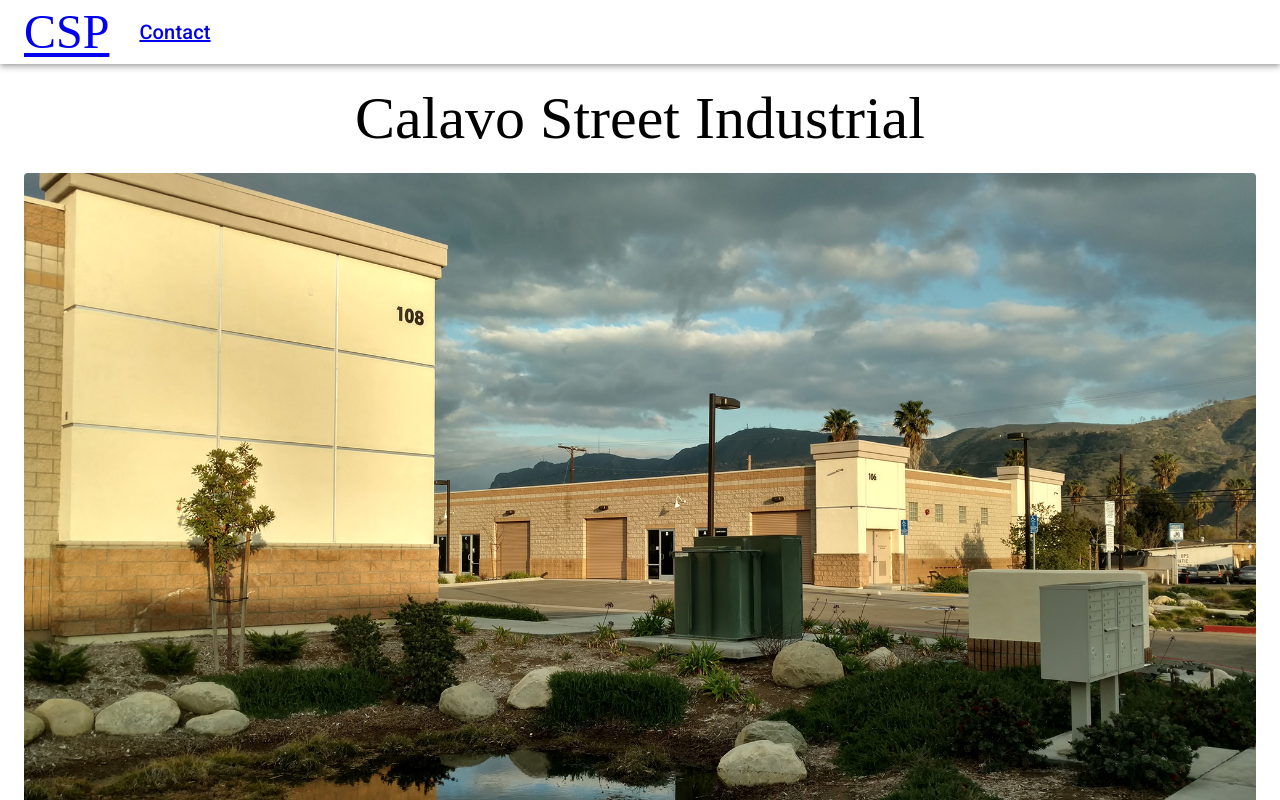
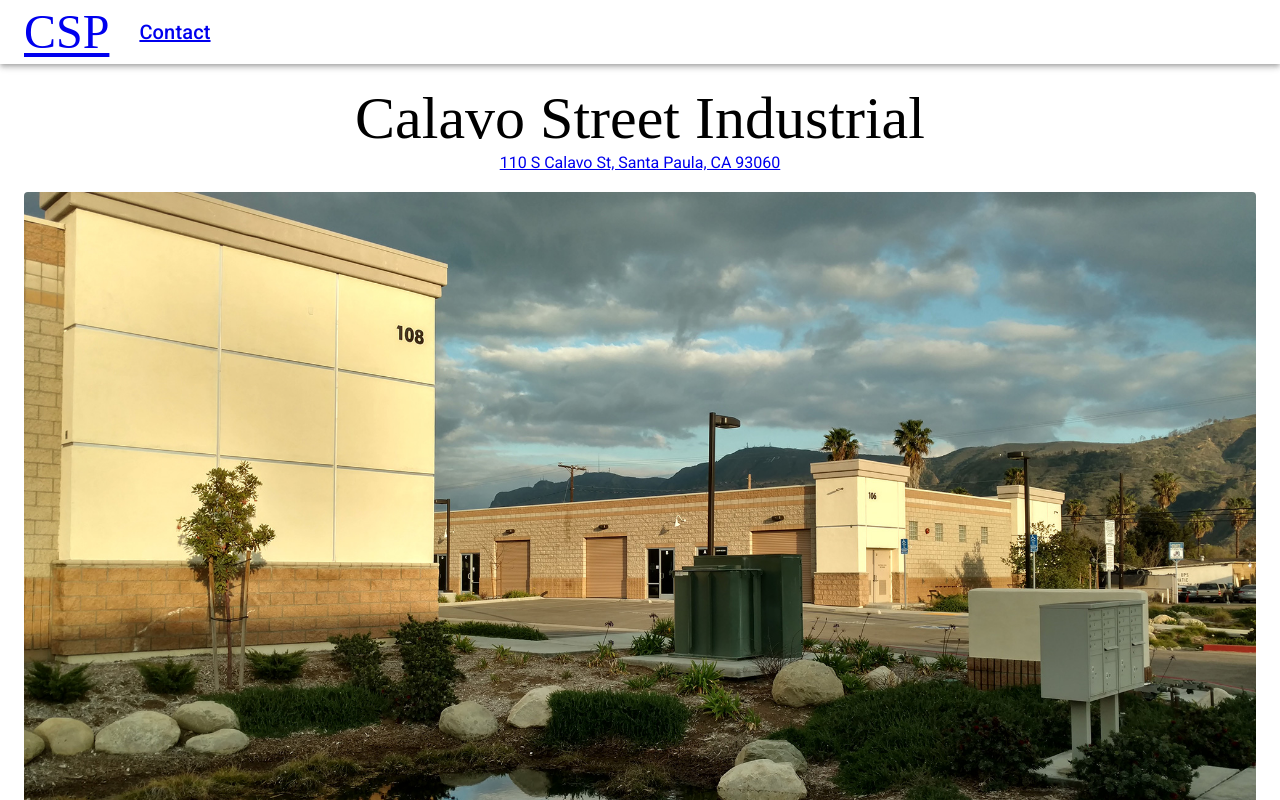
Before and after one commit to brianjp93/calavo, a React (Create React App) app: page / in a window 1280 px wide. Shown: the top 800 px of the page. Built offline with nearby package versions, Linux system fonts and the light colour scheme; a web font is replaced by a local one.

Commit message:
add address

```diff
--- a/src/components/general/home.jsx
+++ b/src/components/general/home.jsx
@@ -27,6 +27,16 @@ function Home(){
                         }}>
                         Calavo Street Industrial
                     </span>
+
+                    <div>
+                        <span>
+                            <a
+                                target='_blank'
+                                href="https://www.google.com/maps/place/110+S+Calavo+St,+Santa+Paula,+CA+93060/@34.3399911,-119.0894452,17.42z/data=!4m5!3m4!1s0x80e9b50124bf64c5:0x90bad8b3f389389e!8m2!3d34.3400851!4d-119.0877226">
+                                110 S Calavo St, Santa Paula, CA 93060
+                            </a>
+                        </span>
+                    </div>
                 </div>
                 <img
                     src="/static/img/carousel_1.jpg"
```
